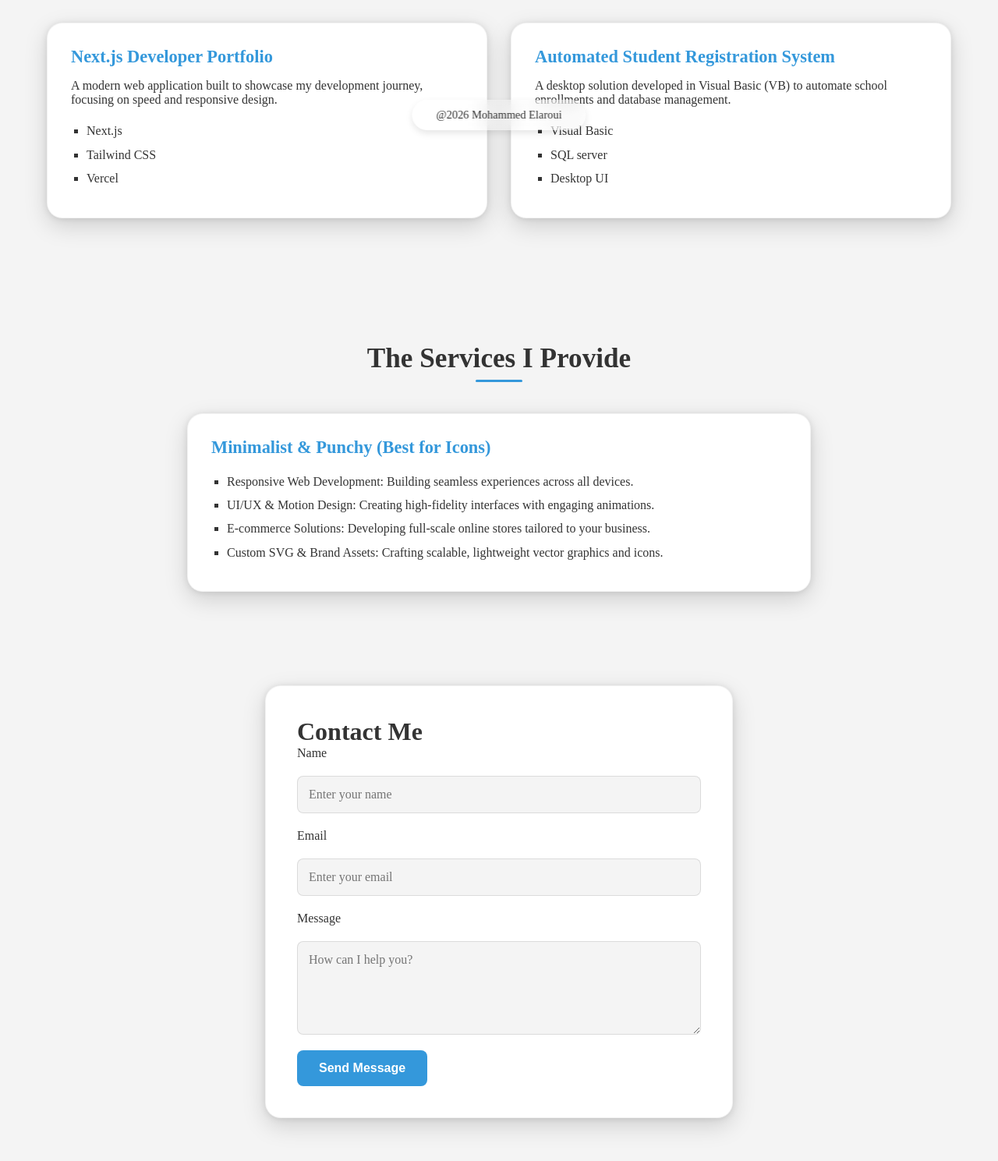
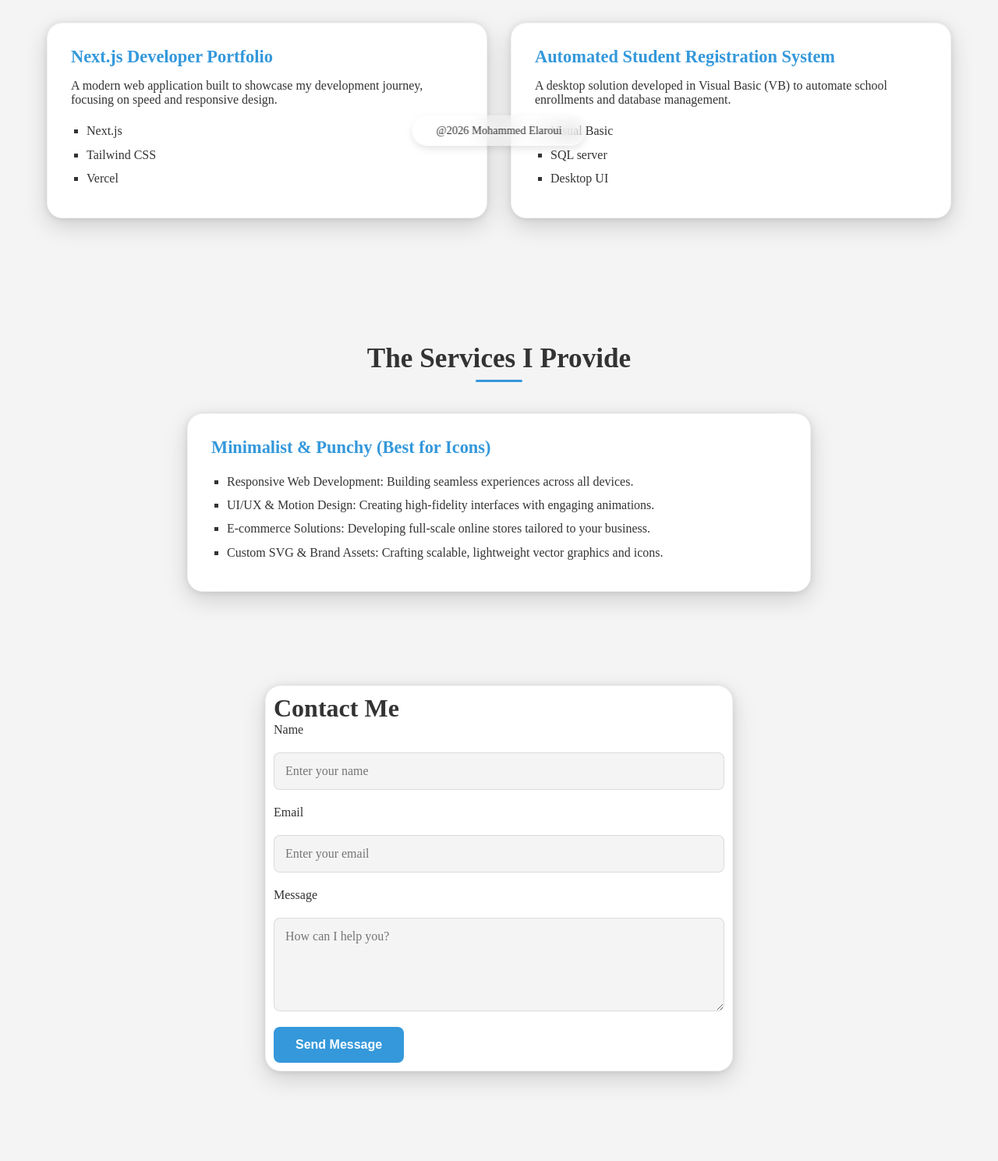
Before and after one commit to mohammedelaroui3/Portfolio, a website: page index.html in a window 1280 px wide. Shown: the part 613-2102 px from the top of the page at 78% size. Drawn offline with Linux system fonts and the light colour scheme.

Commit message:
change index.html and style.css

```diff
--- a/index.html
+++ b/index.html
@@ -39,7 +39,7 @@
               <a href="#about" class="link">About Me</a>
               <a href="#projects" class="link">Projects</a>
               <a href="#services" class="link">Services</a>
-              <a href="#contact" class="link">Contact</a>
+              <a href="#contact" class="link active">Contact</a>
 
               <div id="dark-mode-toggle" class="toggle-container" aria-label="Toggle Dark Mode">
                   <div class="mobius-toggle">
@@ -67,8 +67,8 @@
       </nav>
   </header>
 
-  <main id="about">
-      <div class="art">
+  <main>
+      <div class="art" id="about">
 <img class="avatar" src="images/elar.jpg" alt="picture of Mohammed Elaroui"/>
             <p>Hello, I am <a href="http://www.youtube.com/@ElarouiMohammed" target="_blank" class="lien">Mohammed Elaroui</a>, a Software Developer focused on the future. My mission is to never stop learning and to find my place within high-performing support teams and tech communities. By combining my creative drive with the collective intelligence of the developer community, I aim to build software that is always one step ahead of the curve.</p>      </div>
 
@@ -109,8 +109,8 @@
           </div>
       </section>
 
-      <div class="form1">
-          <h1 id="contact">Contact Me</h1>
+      <div class="form1" id="contact">
+          <h1>Contact Me</h1>
           <form id="contact-form" class="form2">
               <label for="name">Name</label>
               <input type="text" id="name" name="name" placeholder="Enter your name" required>
--- a/style.css
+++ b/style.css
@@ -458,7 +458,7 @@
             margin: 0 auto;
             border: 1px solid rgba(0,0,0,0.05);
             border-radius: 20px;
-            padding: 40px;
+            padding: 10px;
             box-shadow: var(--item-shadow);
             background-color: var(--card-bg);
             transition: transform 0.4s ease, box-shadow 0.5s ease;
@@ -581,8 +581,8 @@
             display: flex;
             text-align: center;
             justify-content: center;
-            position: fixed;
-            bottom: 20px;
+            position:fixed;
+            bottom:0;
             left: 50%;
             transform: translateX(-50%);
             padding: 10px 30px;
```
Also changed, not shown: script.js (+9 -0 lines).
